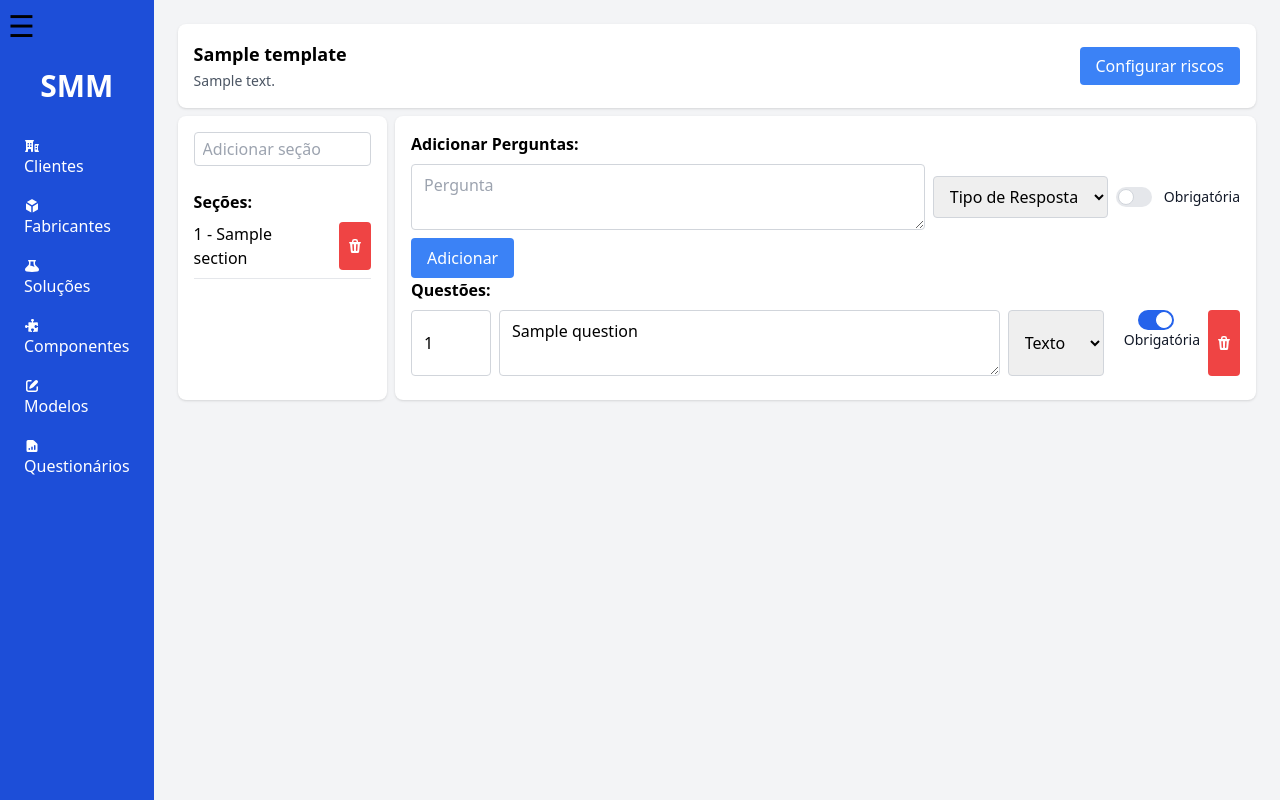
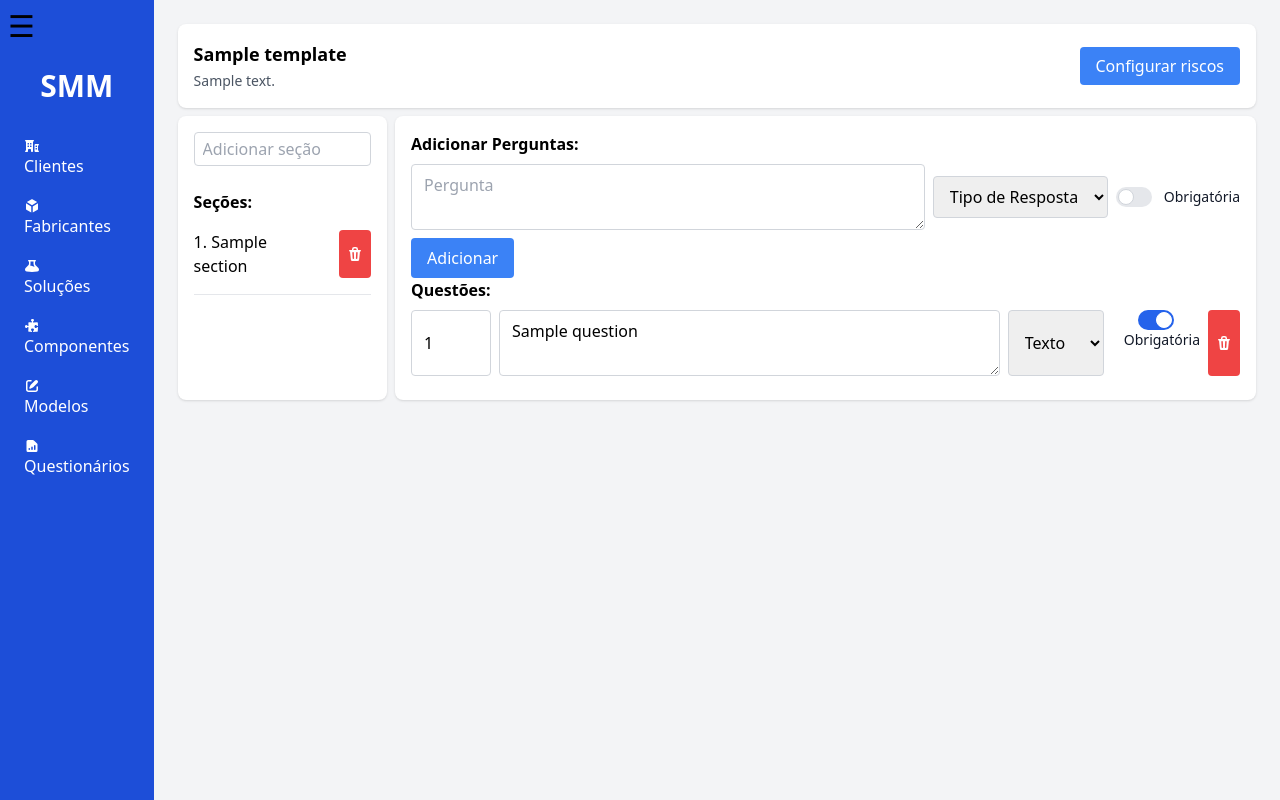
Before and after one commit to cleisonsantos/smm, a Flask app: page /templates/1 in a window 1280 px wide. Run offline with Flask 3, Linux system fonts and the light colour scheme; tables that the repository leaves empty hold one stand-in row (values such as "Sample post"); some libraries are stand-ins or nearby versions.

Commit message:
fix - pequeno ajuste no layout.

```diff
--- a/app/templates/questionnaires_details.html
+++ b/app/templates/questionnaires_details.html
@@ -29,7 +29,7 @@
     <div>
       <h3 class="text-md font-bold mb-2">Seções:</h3>
       {% for section in questionnaire.sections %}
-      <div class="mb-2 mt-2 grid grid-cols-2 w-full">
+      <div class="mb-2 mt-2 grid grid-cols-1 w-full py-2">
         <div class="justify-self-start" hx-get="{{ url_for('main.list_questions', section_id=section.id)}}"
           hx-trigger="click" hx-target="#questions">
           {{ section.number }}. {{ section.name }}
--- a/app/templates/template_details.html
+++ b/app/templates/template_details.html
@@ -15,7 +15,7 @@
 </div>
 
 <div class="flex gap-2">
-    <aside id="sections-sidebar" class="bg-white rounded-lg shadow p-4 w-64 space-y-6 py-4 px-4 mt-2">
+    <aside id="sections-sidebar" class="bg-white rounded-lg shadow p-4 w-64 space-y-6 mt-2">
         <form action="/templates/{{template.id}}/sections" method="POST">
             <div class="">
                 <input type="text" id="name" name="name" class="w-full border border-gray-300 rounded px-2 py-1"
@@ -26,10 +26,10 @@
         <div>
             <h3 class="text-md font-bold mb-2">Seções:</h3>
             {% for section in template_sections %}
-            <div class="mb-2 mt-2 grid grid-cols-2 w-full">
-                <div class="justify-self-start" hx-get="/templates/sections/{{ section.id }}/questions"
+            <div class="mb-2 mt-2 grid grid-cols-4 gap-2 w-full py-2">
+                <div class="justify-self-start col-span-3" hx-get="/templates/sections/{{ section.id }}/questions"
                     hx-trigger="click" hx-target="#questions">{{
-                    section.number }} - {{ section.name }}
+                    section.number }}. {{ section.name }}
                 </div>
                 <button type="submit" class="bg-red-500 text-white px-2 rounded hover:bg-red-600 justify-self-end"
                     hx-delete="/templates/{{ template.id }}/sections/{{ section.id }}" hx-redirect="true">
```
